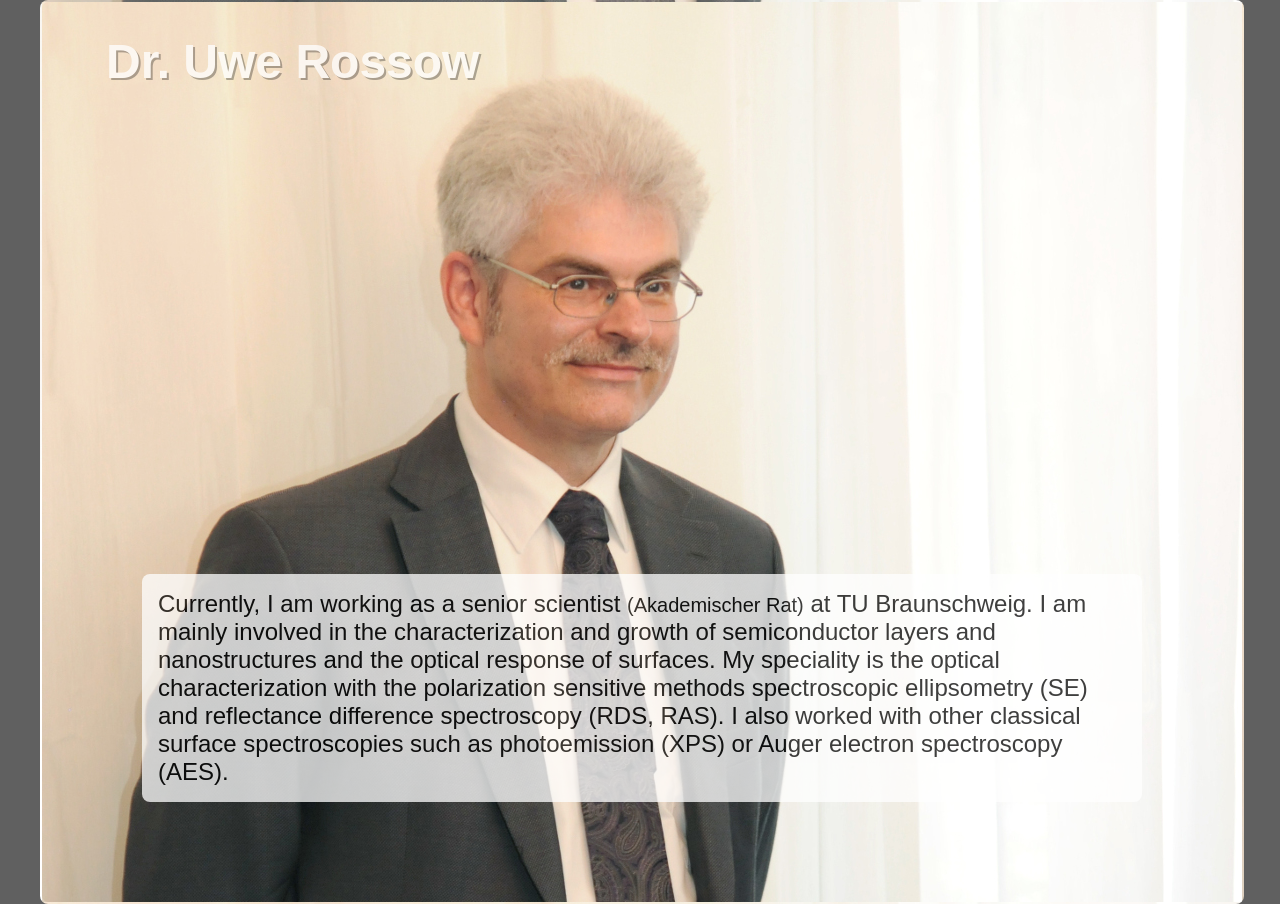
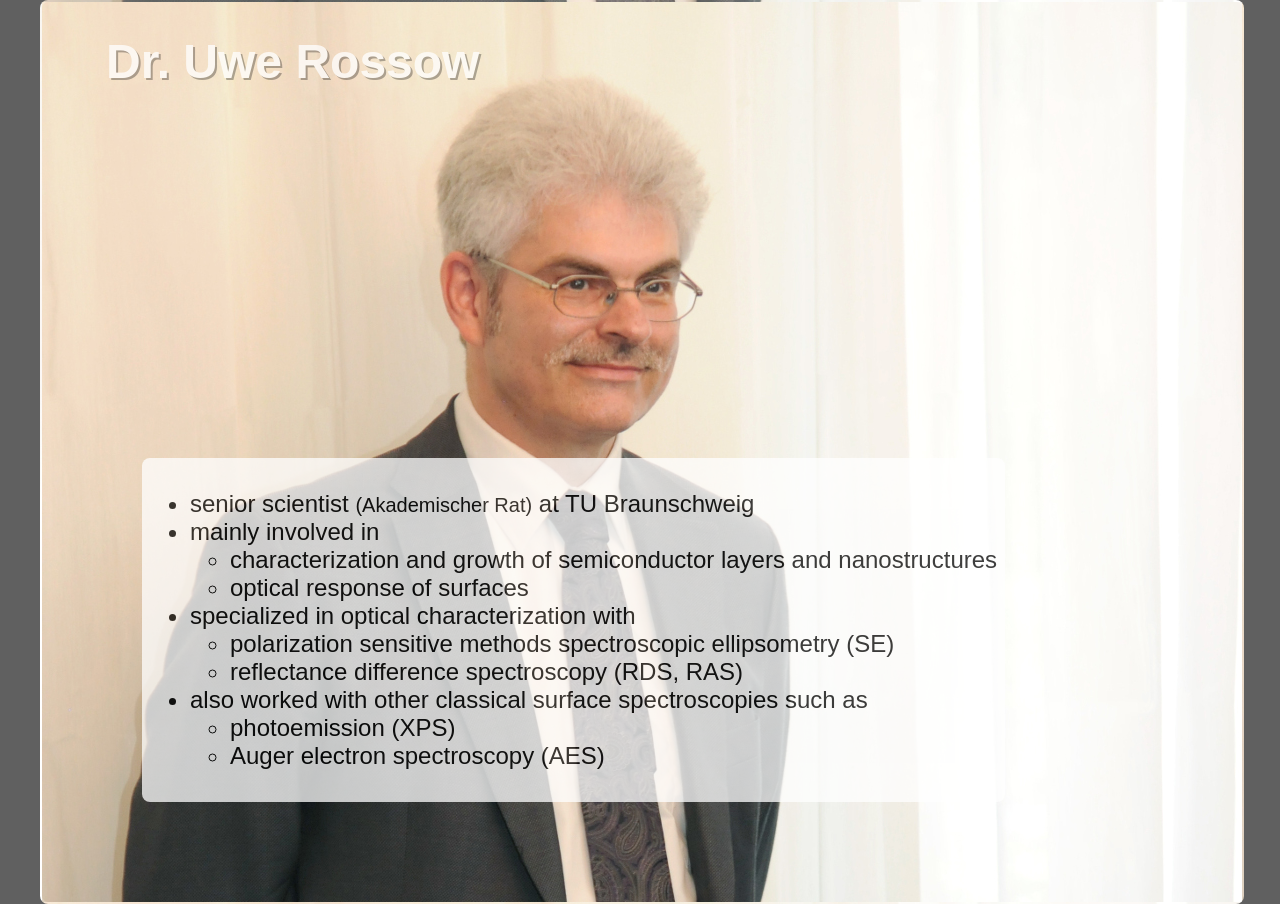
Before and after one commit to winniehell-wasteland/u-rossow.de, a Jekyll site: the page built from work.md, in a window 1280 px wide. Built offline with Jekyll 4.4.1, drawn with Linux system fonts in a browser that asks for light colours.

Commit message:
simplify work

```diff
--- a/work.md
+++ b/work.md
@@ -2,13 +2,14 @@
 layout: default
 permalink: /work/
 ---
-<p>
-    Currently, I am working as a senior scientist
-    <small>(Akademischer Rat)</small>
-    at TU Braunschweig.
-    I am mainly involved in the characterization and growth of semiconductor layers and nanostructures
-    and the optical response of surfaces. My speciality is the optical characterization with the polarization
-    sensitive methods spectroscopic ellipsometry (SE) and reflectance difference spectroscopy (RDS, RAS). I also
-    worked with other classical surface spectroscopies such as photoemission (XPS) or
-    Auger electron spectroscopy (AES).
-</p>
+
+* senior scientist <small>(Akademischer Rat)</small> at TU Braunschweig
+* mainly involved in
+    * characterization and growth of semiconductor layers and nanostructures
+    * optical response of surfaces
+* specialized in optical characterization with
+    * polarization sensitive methods spectroscopic ellipsometry (SE)
+    * reflectance difference spectroscopy (RDS, RAS)
+* also worked with other classical surface spectroscopies such as
+    * photoemission (XPS)
+    * Auger electron spectroscopy (AES)
```
